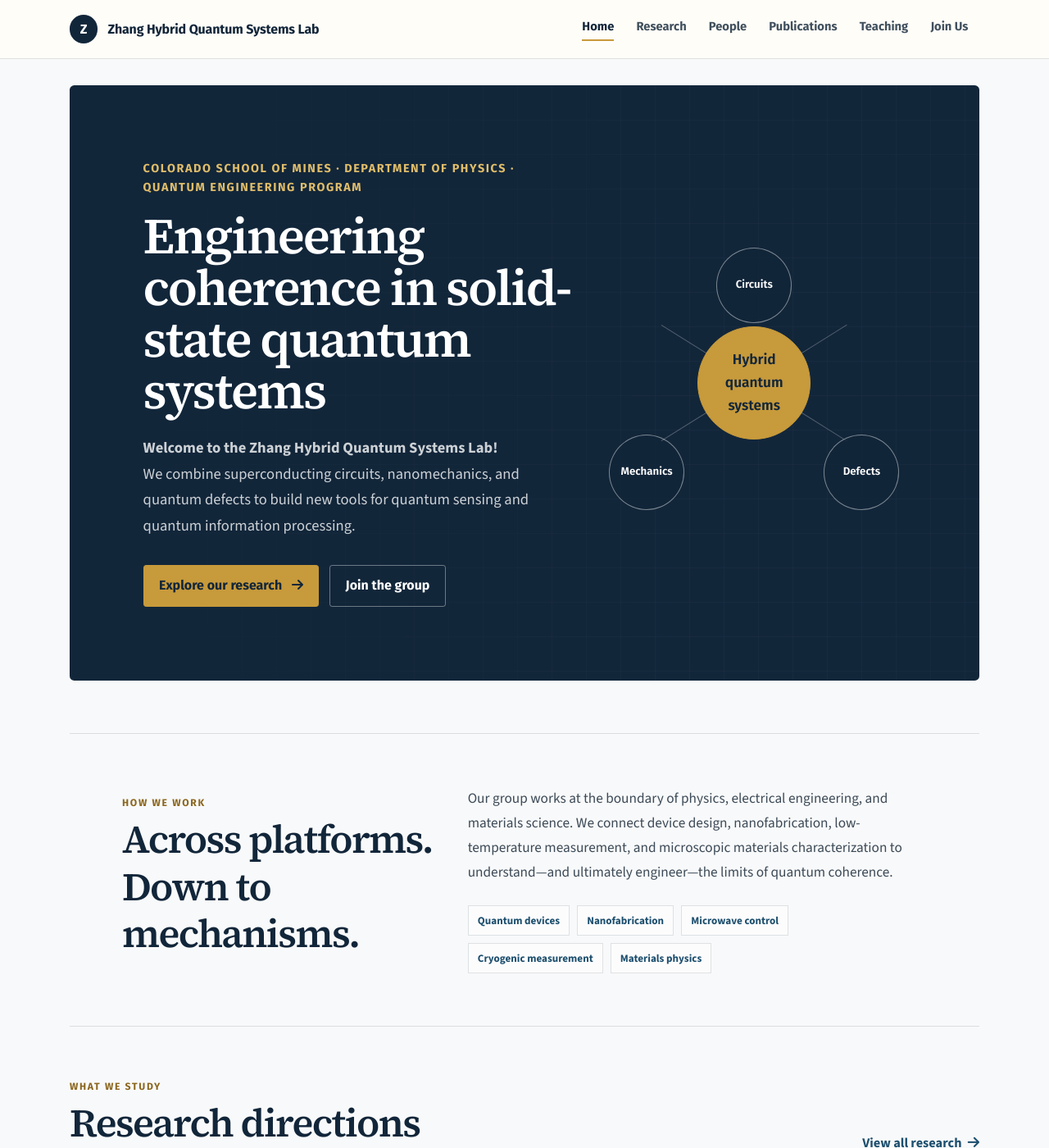
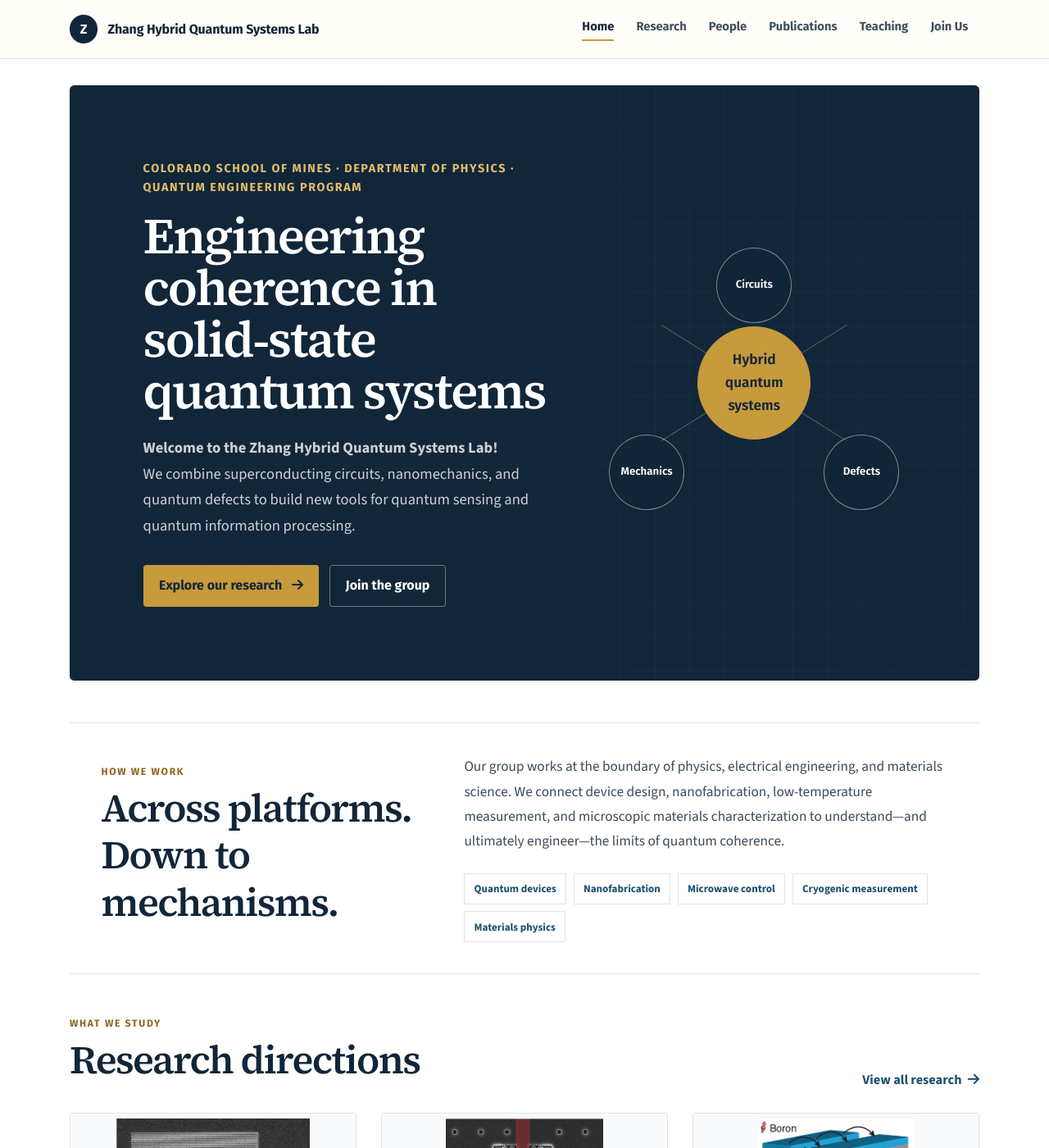
Before and after one commit to zihuaiz/zihuaiz.github.io, a Jekyll site: the page built from index.html, in a window 1280 px wide and 1400 px high. Shown: the whole window at 82% size. Built offline with Jekyll 4.4.1, drawn with Linux system fonts in a browser that asks for light colours; nearby versions of some CDN libraries; a style sheet for code colours, icons or effects is not loaded.

Commit message:
Complete typography and spacing polish

```diff
--- a/_layouts/default.html
+++ b/_layouts/default.html
@@ -26,7 +26,7 @@
     <link rel="preconnect" href="https://fonts.gstatic.com" crossorigin>
     <link href="https://fonts.googleapis.com/css2?family=Fira+Sans:ital,wght@0,400;0,500;0,600;0,700;1,400&family=Source+Code+Pro:wght@400;600&family=Source+Sans+3:ital,wght@0,400;0,500;0,600;0,700;1,400;1,600&family=Source+Serif+4:opsz,wght@8..60,500;8..60,600;8..60,700&display=swap" rel="stylesheet">
     <link rel="stylesheet" href="https://cdn.jsdelivr.net/npm/katex@0.16.11/dist/katex.min.css" integrity="sha384-nB0miv6/jRmo5UMMR1wu3Gz6NLsoTkbqJghGIsx//Rlm+ZU03BU6SQNC66uf4l5+" crossorigin="anonymous">
-    <link rel="stylesheet" href="{{ '/assets/css/global.css' | relative_url }}?v=20260829-academic-type">
+    <link rel="stylesheet" href="{{ '/assets/css/global.css' | relative_url }}?v=20260829-academic-polish">
 </head>
 <body class="bg-light" {{ page.body_attr }}>
     {% include navbar.html %}
--- a/assets/css/global.css
+++ b/assets/css/global.css
@@ -404,6 +404,10 @@ body {
   padding-top: 5.5rem;
 }
 
+body.bg-light {
+  background: #ffffff !important;
+}
+
 a {
   color: var(--lab-blue);
 }
@@ -628,7 +632,7 @@ a:hover {
 .system-node-c { right: 8px; bottom: 10px; }
 
 .home-section {
-  margin-top: clamp(2.75rem, 5vw, 4.5rem);
+  margin-top: clamp(2.5rem, 4vw, 3.75rem);
 }
 
 .section-heading-row {
@@ -717,7 +721,7 @@ a:hover {
 }
 
 .lab-principles {
-  padding: clamp(2.5rem, 5vw, 4.5rem);
+  padding: clamp(2rem, 3vw, 3rem);
   border-top: 1px solid var(--lab-line);
   border-bottom: 1px solid var(--lab-line);
 }
@@ -745,7 +749,7 @@ a:hover {
 }
 
 .home-lower-grid {
-  margin-top: clamp(2.75rem, 5vw, 4.5rem);
+  margin-top: clamp(2.5rem, 4vw, 3.75rem);
 }
 
 .home-lower-grid .news-card {
--- a/index.html
+++ b/index.html
@@ -10,7 +10,7 @@ container_class: container-xl
   <div class="row align-items-center">
     <div class="col-lg-7">
       <div class="lab-kicker">Colorado School of Mines · Department of Physics · Quantum Engineering Program</div>
-      <h1>Engineering coherence in solid-state quantum systems</h1>
+      <h1>Engineering coherence in solid&#8209;state quantum systems</h1>
       <p class="lab-hero-lead">
         <strong>Welcome to the Zhang Hybrid Quantum Systems Lab!</strong><br>
         We combine superconducting circuits, nanomechanics, and quantum defects to build new tools for quantum sensing and quantum information processing.
```
